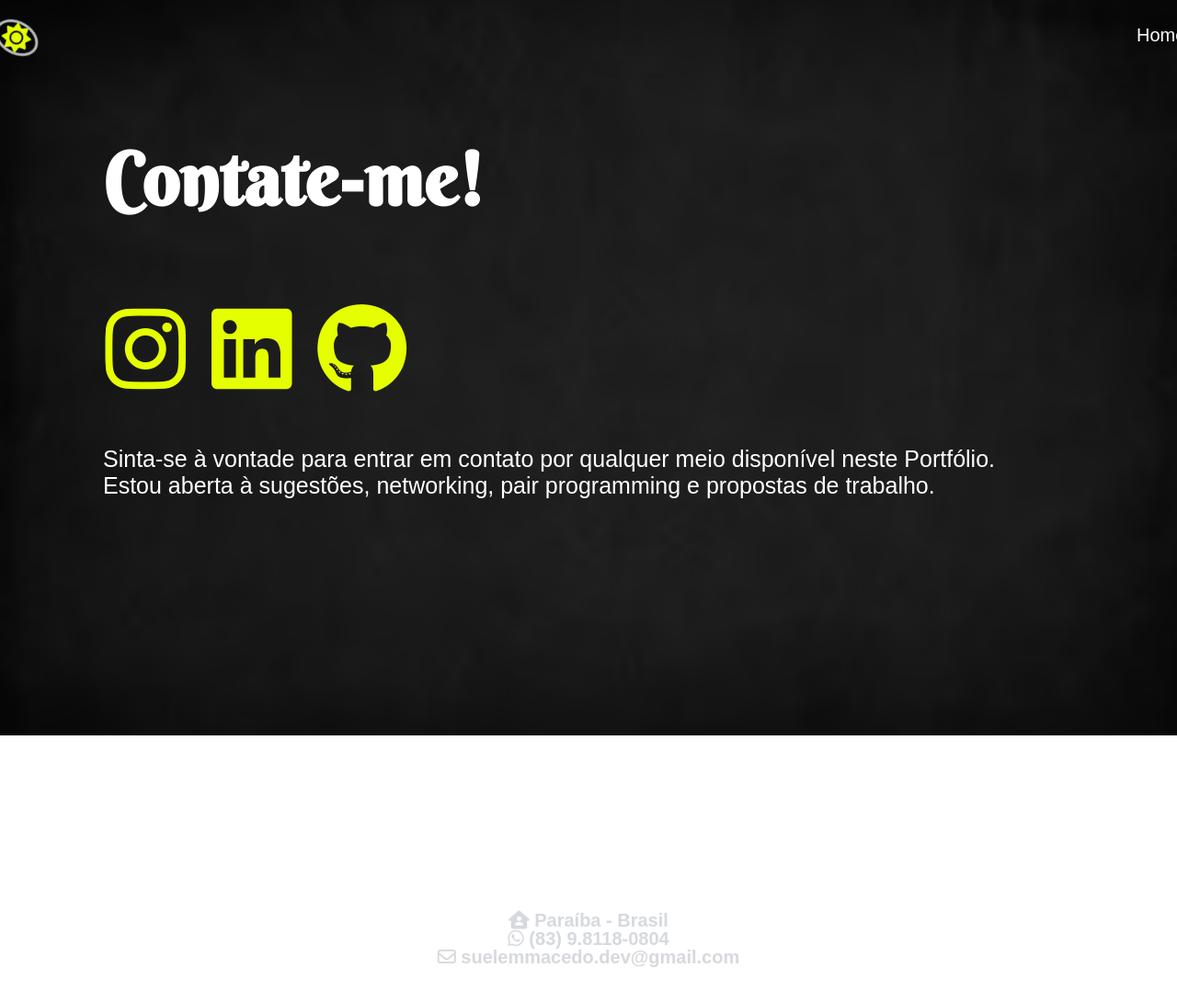
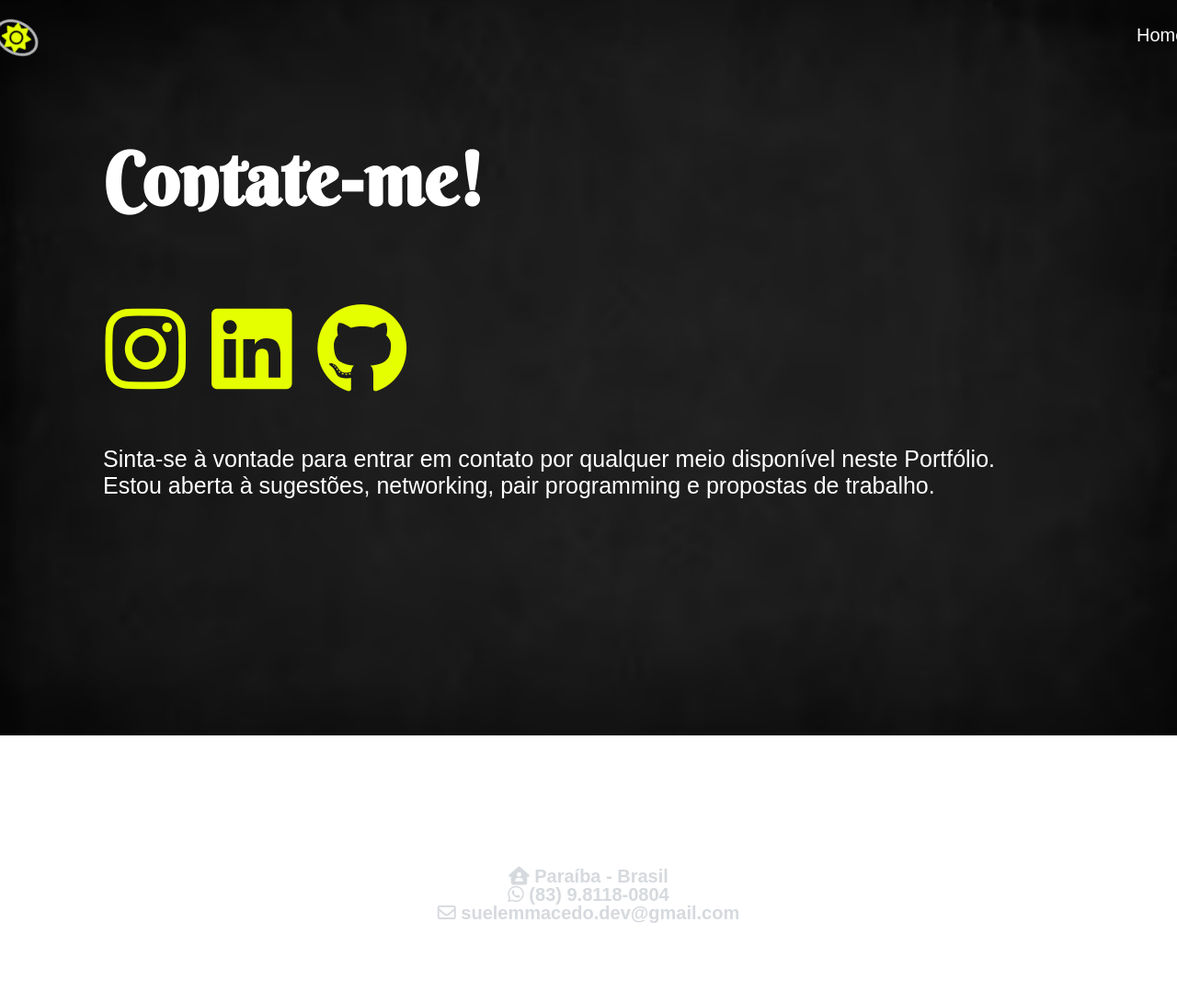
Before and after one commit to suelemmacedo/portfolio-suelem, a plain HTML site: page Contatos.html in a window 1280 px wide. Shown: the top 1090 px of the page at 92% size. Drawn offline with Linux system fonts and the light colour scheme.

Commit message:
Ajustando CSS Contatos

```diff
--- a/Contatos.css
+++ b/Contatos.css
@@ -134,7 +134,7 @@ main{
 
 footer{
   width: 100%;
-  padding: 13rem;
+  padding: 10rem;
 }
 
 .outros-contatos{
```
